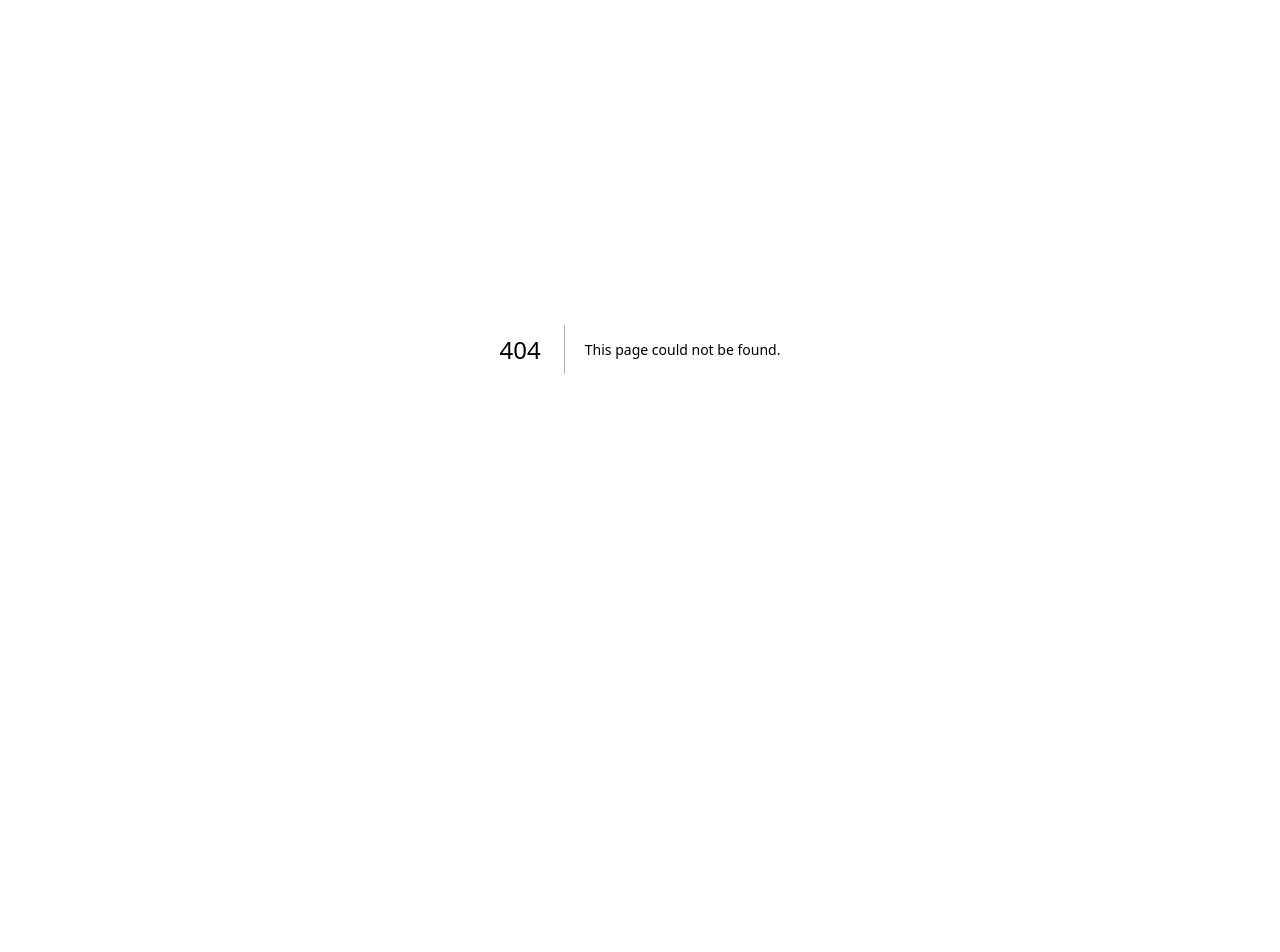
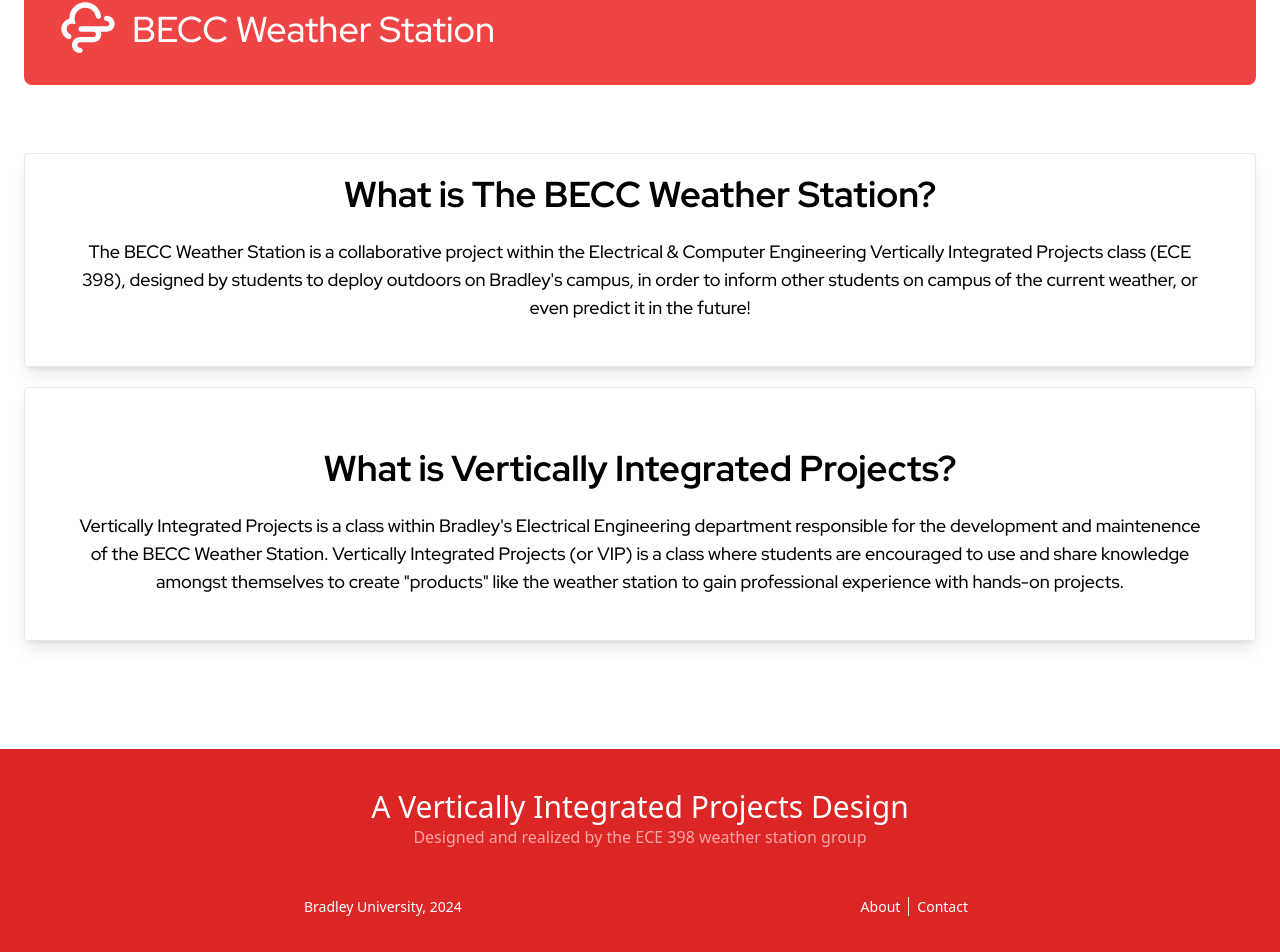
Before and after one commit to ImtiazAtBradley/VIP_Weather, a Next.js app in the folder website/: page /about in a window 1280 px wide. Before the commit this address had no page. Shown: the part 51-1003 px from the top of the page. Before the commit the page ends 800 px from the top, so only its background shows below. Built offline with nearby package versions, Linux system fonts and the light colour scheme; a web font is replaced by a local one.

Commit message:
Website improvements
Add: Contact page
Add: About page
Add: Footer

```diff
--- /dev/null
+++ b/website/app/about/page.tsx
@@ -0,0 +1,33 @@
+import { RedHatDisplay } from '@/app/ui/fonts';
+
+export default function Page() {
+    return (
+        <>
+            <div className={`mt-12 ${RedHatDisplay.className}`}>
+                <div className="text-center shadow-lg rounded border border-gray-200 mt-5 p-5">
+                    <div className="text-4xl font-bold">
+                        What is The BECC Weather Station?
+                    </div>
+                    <div className="p-6">
+                        <p className="text-lg">
+                            The BECC Weather Station is a collaborative project within the Electrical & Computer Engineering Vertically Integrated Projects class (ECE 398), designed by students to deploy outdoors
+                            on Bradley's campus, in order to inform other students on campus of the current weather, or even predict it in the future!
+                        </p>
+                    </div>
+                </div>
+                <div className="text-center shadow-lg rounded border border-gray-200 mt-5 p-5">
+                    <div className="text-4xl font-bold mt-10">
+                        What is Vertically Integrated Projects?
+                    </div>
+                    <div className="p-6">
+                        <p className="text-lg">
+                            Vertically Integrated Projects is a class within Bradley's Electrical Engineering department responsible for the development and maintenence of the BECC Weather Station. Vertically Integrated Projects (or VIP)
+                            is a class where students are encouraged to use and share knowledge amongst themselves to create "products" like the weather station to gain professional experience with hands-on projects.
+                        </p>
+                    </div>
+                </div>
+
+            </div>
+        </>
+    )
+}
--- /dev/null
+++ b/website/app/contact/page.tsx
@@ -0,0 +1,21 @@
+export default function Page() {
+    return (
+        <>
+            <div className="flex flex-col p-10 justify-center mt-12">
+                <p className="text-2xl font-bold text-center">Contact administrators with any questions, comments, or concearns regarding the weather station, or ECE 398:</p>
+                <div className="flex py-10 flex-row justify-center">
+                    <div className="flex flex-col p-10 mx-12 border shadow-lg rounded">
+                        <span className="text-2xl font-bold">Jacob Simeone</span>
+                        <span className="text-xs tracking-tight">Student Lead Developer of the BECC Weather Station</span>
+                        <a className="text-lg mt-5 text-red-400 underline" href="mailto:jsimeone@mail.bradley.edu">jsimeone@mail.bradley.edu</a>
+                    </div>
+                    <div className="flex flex-col p-10 mx-12 border shadow-lg rounded">
+                        <span className="text-2xl font-bold">Dr. Imtiaz</span>
+                        <span className="text-xs tracking-tight">Faculty Advisor for ECE 398 Vertically Integrated Projects</span>
+                        <a  className="text-lg mt-5 text-red-400 underline" href="mailto:mimtiaz@bradley.edu">mimtiaz@bradley.edu</a>
+                    </div>
+                </div>
+            </div>
+        </>
+    )
+}
--- a/website/app/layout.tsx
+++ b/website/app/layout.tsx
@@ -1,4 +1,6 @@
 import '@/app/ui/global.css';
+import WeatherStationLogo from "./ui/weather-station-logo";
+import { RedHatDisplay } from './ui/fonts';
 
 export default function RootLayout({
   children,
@@ -8,7 +10,29 @@ export default function RootLayout({
   return (
     <html lang="en">
       <body>
-        {children}
+        <main className={`flex flex-col md:p-6 p-2 h-screen ${RedHatDisplay.className}`}>
+          <div className="flex itmes-center md:h-28 h-20 rounded-lg bg-red-500 p-4">
+            <WeatherStationLogo />
+          </div>
+          {children}
+        </main>
+        <div className=" bg-red-600">
+          <div className="max-w-2xl mx-auto text-white py-10">
+            <div className="text-center">
+              <h3 className="text-3xl">A Vertically Integrated Projects Design</h3>
+              <p className='text-red text-red-300'>Designed and realized by the ECE 398 weather station group</p>
+            </div>
+            <div className="mt-12 flex flex-col md:flex-row md:justify-between items-center text-sm text-white">
+              <p className="order-2 md:order-1 mt-8 md:mt-0"> Bradley University, 2024 </p>
+              <div className="order-1 md:order-2">
+                <a href="/about"><span className="px-2">About</span></a>
+                <a href="/contact">
+                  <span className="px-2 border-l">Contact</span>
+                </a>
+              </div>
+            </div>
+          </div>
+        </div>
       </body>
     </html>
   );
--- a/website/app/page.tsx
+++ b/website/app/page.tsx
@@ -1,5 +1,4 @@
 import WeatherStationLogo from "./ui/weather-station-logo";
-import { RedHatDisplay } from "./ui/fonts";
 import EnvironmentLineGraph from "./ui/line-graph";
 import LoadFailedCard from "./ui/load-failed-card";
 import WeatherCard from "./ui/weather-card";
@@ -9,7 +8,7 @@ async function getEnvironmentData() {
   let res = null;
 
   try {
-    res = await fetch("http://localhost/api/envdata", { cache: "no-store" })
+    res = await fetch("http://beccweather.bradley.edu/api/envdata", { cache: "no-store" })
   } catch (error) {
     return null
   }
@@ -30,7 +29,7 @@ async function getEnvironmentData() {
     let element = data.weatherData[i]
 
     time.push(i + 1)
-    temp_f.push(Math.round((element.temp_c * 9/5 + 32) * 10 ) / 10)
+    temp_f.push(Math.round((element.temp_c * 9 / 5 + 32) * 10) / 10)
     pressure_kpa.push(element.pressure_kpa)
     humidity_prcnt.push(element.humid_prcnt)
   }
@@ -43,7 +42,7 @@ async function getEnvironmentData() {
   return { times: time, temp_f: temp_f, pressure_kpa: pressure_kpa, humidity_prcnt: humidity_prcnt }
 }
 
-function Charts({ time, temperature, humidity, pressure }: { time: number[], temperature: { time: string, val: number }[], humidity: { time: string, val: number }[], pressure: { time: string, val: number }[] }) {
+function Charts({ time, temperature, humidity, pressure }: { time: number[], temperature: number[], humidity: number[], pressure: number[] }) {
   return (
     <div className="grid md:grid-cols-2 grid-cols-1 mt-3 p-4">
       <EnvironmentLineGraph xlabels={time} label="Degrees F" title="Temperature" color="rgb(255, 0, 0)" backgroundColor="rgba(255, 0, 0, 0.5" d={temperature} />
@@ -59,14 +58,9 @@ export default async function Page() {
 
   if (weatherData == null) {
     return (
-      <main className="flex flex-col md:p-6 p-2 h-screen">
-        <div className="flex itmes-center md:h-28 h-20 rounded-lg bg-red-500 p-4">
-          <WeatherStationLogo />
-        </div>
-        <div className="flex justify-center">
-          <LoadFailedCard />
-        </div>
-      </main>
+      <div className="flex justify-center">
+        <LoadFailedCard />
+      </div>
     )
   }
 
@@ -75,9 +69,14 @@ export default async function Page() {
   let currentHumidity = weatherData.humidity_prcnt.slice(-1)[0]
 
   return (
-    <main className="flex flex-col md:p-6 p-2 h-screen">
-      <div className="flex itmes-center md:h-28 h-20 rounded-lg bg-red-500 p-4">
-        <WeatherStationLogo />
+    <>
+      <div className="mt-5" role="alert">
+        <div className="bg-orange-500 text-white font-bold rounded-t px-4 py-2">
+          Info!
+        </div>
+        <div className="border border-t-0 border-orange-400 rounded-b bg-orange-100 px-4 py-3 text-orange-700">
+          <p>Weather Station is currently indoors, and is reading indoor data. Values updates happen every 5 seconds. Refresh page in order to see new data.</p>
+        </div>
       </div>
       <div className="mt-5" role="alert">
 	  <div className="bg-orange-500 text-white font-bold rounded-t px-4 py-2">
@@ -90,10 +89,10 @@ export default async function Page() {
       <div className="flex justify-center">
         <WeatherCard temp_f={currentTemp} humid={currentHumidity} pressure_kpa={currentPressure} light_level="SUNNY" />
       </div>
-      <div className={`${RedHatDisplay.className} flex mt-5 justify-center md:text-5xl text-3xl`}>
+      <div className="flex mt-5 justify-center md:text-5xl text-3xl">
         <h1 className="text-center">Historical Environment Data</h1>
       </div>
       <Charts time={weatherData.times} temperature={weatherData.temp_f} humidity={weatherData.humidity_prcnt} pressure={weatherData.pressure_kpa} />
-    </main>
+    </>
   );
 }
--- a/website/app/ui/line-graph.tsx
+++ b/website/app/ui/line-graph.tsx
@@ -23,7 +23,7 @@ ChartJS.register(
     Legend
 );
 
-export default function EnvironmentLineGraph({ xlabels, label, title, color, backgroundColor, d }: { xlabels: number[], label: string, title: string, color: string, backgroundColor: string, d: { time: string, val: number }[] }) {
+export default function EnvironmentLineGraph({ xlabels, label, title, color, backgroundColor, d }: { xlabels: number[], label: string, title: string, color: string, backgroundColor: string, d: number[] }) {
 
     let data = {
         labels: xlabels,
--- a/website/app/ui/load-failed-card.tsx
+++ b/website/app/ui/load-failed-card.tsx
@@ -2,8 +2,9 @@ export default function LoadFailedCard() {
     return (
     <div className="mt-3 mb-3 p-10">
         <div className="flex flex-col items-center">
-                <span className="text-6xl font-semibold text-slate-600">Failed to load weather data :(</span>
-                <span className="m-5"> Contact administrators at: jsimeone@mail.bradley.edu </span>
+                <span className="flex text-6xl font-semibold text-slate-600">Failed to load weather data :(</span>
+                <span className="flex mt-5">This error occurs when this server cannot reach the api which serves weather station data</span>
+                <span className="flex font-bold"> Contact administrators at: jsimeone@mail.bradley.edu </span>
         </div>
     </div>
     )
--- a/website/app/ui/weather-station-logo.tsx
+++ b/website/app/ui/weather-station-logo.tsx
@@ -1,11 +1,14 @@
 import { TiWeatherWindyCloudy } from "react-icons/ti";
-import { RedHatDisplay } from '@/app/ui/fonts';
 
 export default function WeatherStationLogo() {
     return (
-        <div className={`${RedHatDisplay.className} flex flex-row items-center text-white`}>
-            <WeatherStationIcon />
-            <p className="md:text-4xl text-xl m-3">BECC Weather Station</p>
+        <div className="flex w-full px-4 items-center justify-between text-white">
+            <a href="/">
+                <div className="flex">
+                    <WeatherStationIcon />
+                    <p className="md:text-4xl text-xl m-3">BECC Weather Station</p>
+                </div>
+            </a>
         </div>
     );
 }
```
